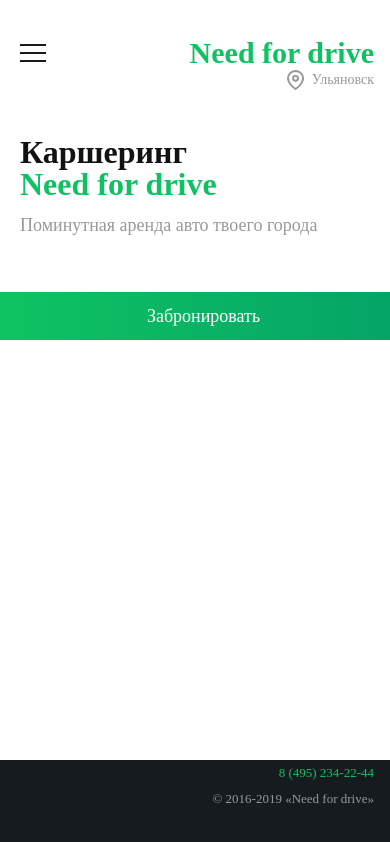
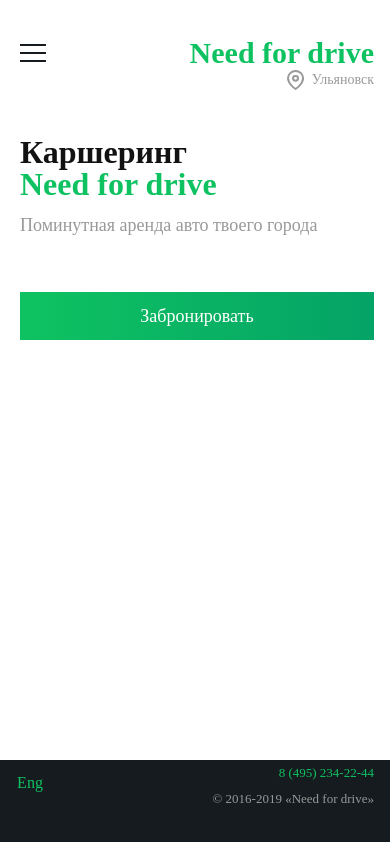
Before and after one commit to Spir4ik/need_for_drive, a React app: page / in a window 390 px wide. Built offline with nearby package versions, Linux system fonts and the light colour scheme.

Commit message:
Release first page

```diff
--- a/src/App.jsx
+++ b/src/App.jsx
@@ -26,6 +26,9 @@
                         </div>
                         <div className="hero-block__footer">
                             <p>Поминутная аренда авто твоего города</p>
+                            {/*<button>Забронировать</button>*/}
+                        </div>
+                        <div className="hero__block__btn">
                             <button>Забронировать</button>
                         </div>
                     </div>
--- a/src/components/HamburgerMenu.jsx
+++ b/src/components/HamburgerMenu.jsx
@@ -6,6 +6,7 @@
 
 export default function () {
     const [showMenuBack, setShowMenuBack] = useState(false);
+    const [showRusLanguage, setShowRusLanguage] = useState(false)
 
     return(
         <div className="header">
@@ -15,6 +16,9 @@
             <label className='menu__btn' htmlFor="menu__toggle">
                 <span></span>
             </label>
+            <div className="menu__language" onClick={() => setShowRusLanguage(!showRusLanguage)}>
+                {showRusLanguage ? <p>Рус</p> : <p>Eng</p>}
+            </div>
             {showMenuBack && <div className="menu__back">
                 <div className="menu__list">
                     <ul>
--- a/src/styles/index.scss
+++ b/src/styles/index.scss
@@ -86,6 +86,31 @@
           font-size: 18px;
           line-height: 1;
         }
+        //button {
+        //  margin: 60px 0 0 0;
+        //  height: 48px;
+        //  width: 250px;
+        //  background: linear-gradient(90deg, #0EC261 2.61%, #039F67 112.6%);
+        //  background-blend-mode: darken;
+        //  border-radius: 8px;
+        //  color: white;
+        //  font-style: normal;
+        //  font-weight: 500;
+        //  font-size: 18px;
+        //  line-height: 21px;
+        //  text-align: center;
+        //  border: none;
+        //  @media (max-width: 767px) {
+        //    margin: 40px 0 0 -20px;
+        //    width: 100%;
+        //    border-radius: 0;
+        //  }
+        //}
+      }
+      .hero__block__btn {
+        @media (max-width: 767px) {
+          width: 100%;
+        }
         button {
           margin: 60px 0 0 0;
           height: 48px;
@@ -101,8 +126,8 @@
           text-align: center;
           border: none;
           @media (max-width: 767px) {
-            margin: 40px 0 0 -20px;
-            width: 115%;
+            margin: 40px 0 0 0;
+            width: 100%;
             border-radius: 0;
           }
         }
--- a/src/styles/styleHamburger-menu.scss
+++ b/src/styles/styleHamburger-menu.scss
@@ -4,6 +4,26 @@
   width: 65px;
   height: 100vh;
   background-color: $bc-header;
+  .menu__language {
+    display: flex;
+    justify-content: center;
+    align-items: center;
+    width: 48px;
+    height: 48px;
+    color: $main-color;
+    border-radius: 50%;
+    position: fixed;
+    top: 90%;
+    left: 6px;
+    &:hover {
+      border: 1px solid white;
+      cursor: pointer;
+      color: white;
+    }
+    &:active {
+      color: $main-color;
+    }
+  }
   @media (max-width: 1023px) {
     width: 85px;
   }
@@ -17,15 +37,17 @@
         .menu__btn {
           > span {
             transform: rotate(45deg);
-
+            background-color: white;
             &::before {
               top: 0;
               transform: rotate(0);
+              background-color: white;
             }
 
             &::after {
               top: 0;
               transform: rotate(90deg);
+              background-color: white;
             }
           }
         }
@@ -89,7 +111,6 @@
   .menu__back {
     position: absolute;
     width: 100%;
-    //left: 62px;
     top: 0;
     height: 100vh;
     background-color: $bc-header;
@@ -97,6 +118,9 @@
       color: white;
       width: 200px;
       margin: 220px 0 39px 80px;
+      @media (max-width: 767px) {
+        margin: 100px 0 39px -10px;
+      }
       li {
         list-style-type: none;
         font-style: normal;
@@ -113,6 +137,9 @@
     }
     .social_media_emblems {
       margin-left: 95px;
+      @media (max-width: 767px) {
+        margin-left: 5px;
+      }
       img {
         margin-left: 24px;
         transition: all .1s ease;
@@ -142,6 +169,9 @@
       right: 0;
       background-color: $bc-header;
       z-index: 5;
+      @media (max-width: 1023px) {
+        display: none;
+      }
     }
   }
 }
```
